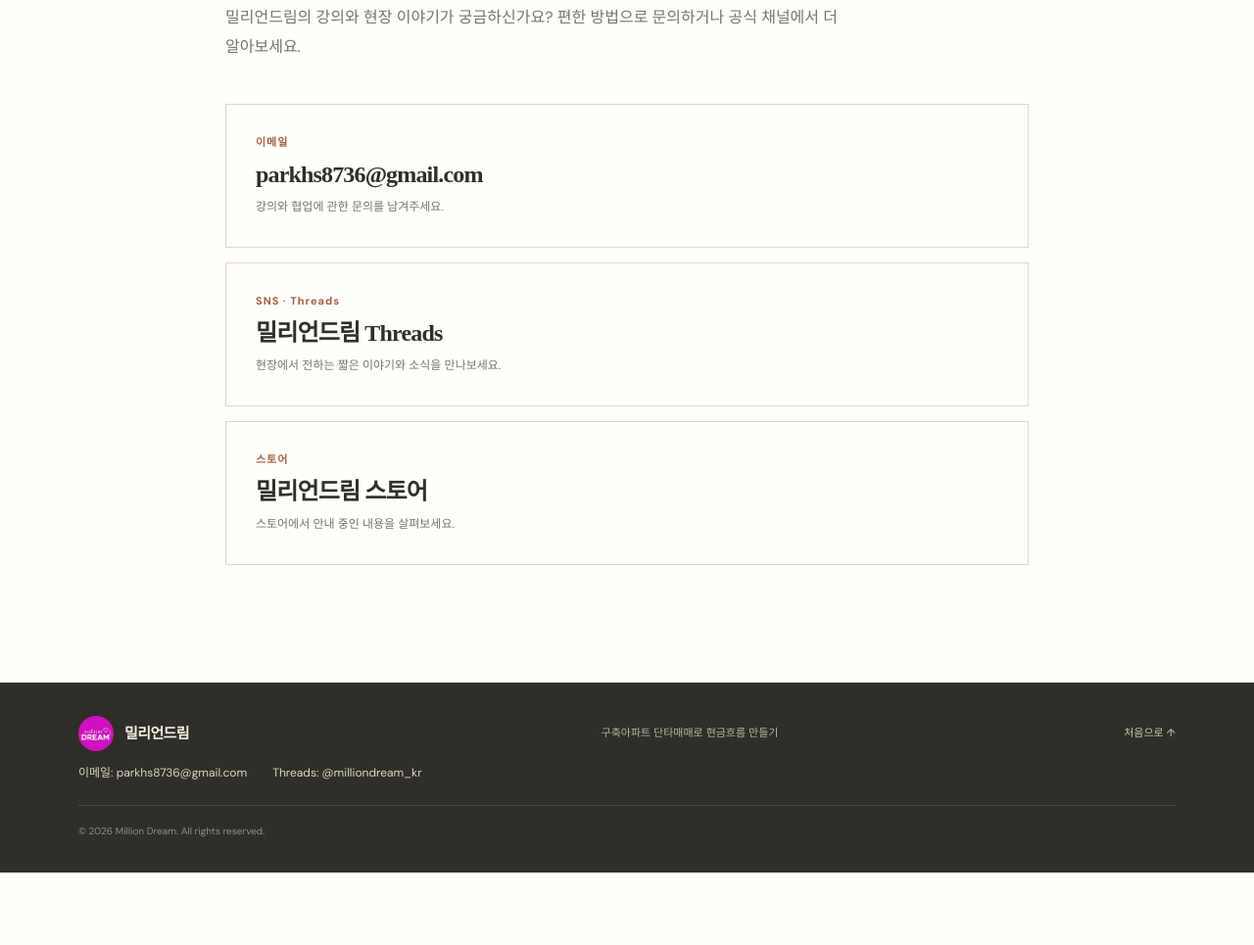
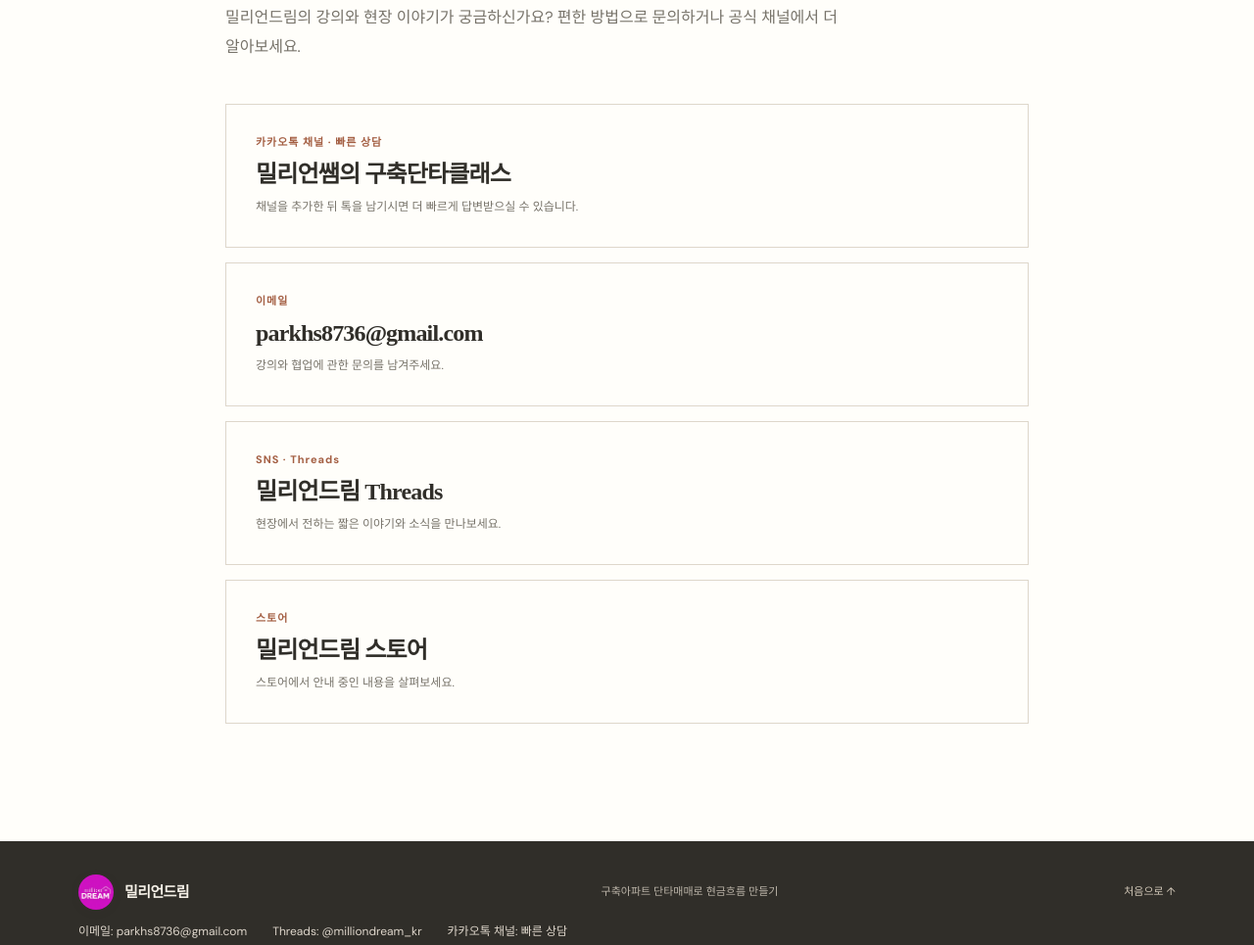
Before and after one commit to parkhs8736-sys/milliondream-homepage, a plain HTML site: page contact.html in a window 1280 px wide. Shown: the part 315-1280 px from the top of the page at 98% size. Before the commit the page ends 1206 px from the top, so only its background shows below. Drawn offline with Linux system fonts and the light colour scheme.

Commit message:
Add Kakao channel to contact page and footer

```diff
--- a/contact.html
+++ b/contact.html
@@ -4,7 +4,7 @@
   <meta charset="utf-8">
   <meta name="viewport" content="width=device-width, initial-scale=1">
   <meta name="theme-color" content="#f7f4ec">
-  <meta name="description" content="밀리언드림에 이메일로 문의하거나 Threads와 스토어에서 더 알아보세요.">
+  <meta name="description" content="밀리언드림에 카카오채널이나 이메일로 문의하고, Threads와 스토어에서 더 알아보세요.">
   <title>연락하기 | 밀리언드림</title>
   <link rel="stylesheet" href="styles.css">
   <script src="script.js" defer></script>
@@ -24,6 +24,11 @@
       <p class="contact-page-lead">밀리언드림의 강의와 현장 이야기가 궁금하신가요? 편한 방법으로 문의하거나 공식 채널에서 더 알아보세요.</p>
 
       <div class="contact-options" aria-label="밀리언드림 연락처와 채널">
+        <a class="contact-option" href="https://pf.kakao.com/_hgxfrX" target="_blank" rel="noopener noreferrer">
+          <span class="contact-option-label">카카오톡 채널 · 빠른 상담</span>
+          <strong>밀리언쌤의 구축단타클래스</strong>
+          <span class="contact-option-note">채널을 추가한 뒤 톡을 남기시면 더 빠르게 답변받으실 수 있습니다.</span>
+        </a>
         <a class="contact-option" href="mailto:parkhs8736@gmail.com" target="_blank" rel="noopener noreferrer">
           <span class="contact-option-label">이메일</span>
           <strong>parkhs8736@gmail.com</strong>
@@ -43,6 +48,6 @@
     </section>
   </main>
 
-  <footer class="site-footer"><div class="section-wrap footer-inner"><a class="brand footer-brand" href="index.html#home"><img class="brand-logo" src="assets/logo.jpg" alt=""><span>밀리언드림</span></a><p>구축아파트 단타매매로 현금흐름 만들기</p><a class="back-top" href="#main">처음으로 ↑</a><div class="footer-links"><a href="mailto:parkhs8736@gmail.com" target="_blank" rel="noopener noreferrer">이메일: parkhs8736@gmail.com</a><a href="https://www.threads.com/@milliondream_kr?invite=0" target="_blank" rel="noopener noreferrer">Threads: @milliondream_kr</a></div><small>© <span id="year">2026</span> Million Dream. All rights reserved.</small></div></footer>
+  <footer class="site-footer"><div class="section-wrap footer-inner"><a class="brand footer-brand" href="index.html#home"><img class="brand-logo" src="assets/logo.jpg" alt=""><span>밀리언드림</span></a><p>구축아파트 단타매매로 현금흐름 만들기</p><a class="back-top" href="#main">처음으로 ↑</a><div class="footer-links"><a href="mailto:parkhs8736@gmail.com" target="_blank" rel="noopener noreferrer">이메일: parkhs8736@gmail.com</a><a href="https://www.threads.com/@milliondream_kr?invite=0" target="_blank" rel="noopener noreferrer">Threads: @milliondream_kr</a><a href="https://pf.kakao.com/_hgxfrX" target="_blank" rel="noopener noreferrer">카카오톡 채널: 빠른 상담</a></div><small>© <span id="year">2026</span> Million Dream. All rights reserved.</small></div></footer>
 </body>
 </html>
```
Also changed, not shown: about.html (+1 -1 lines), index.html (+1 -1 lines), 1 other file.
